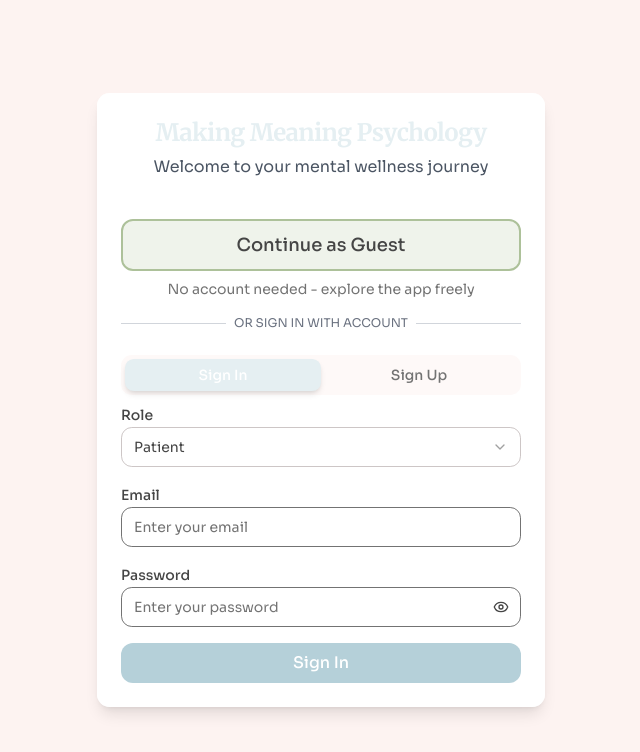
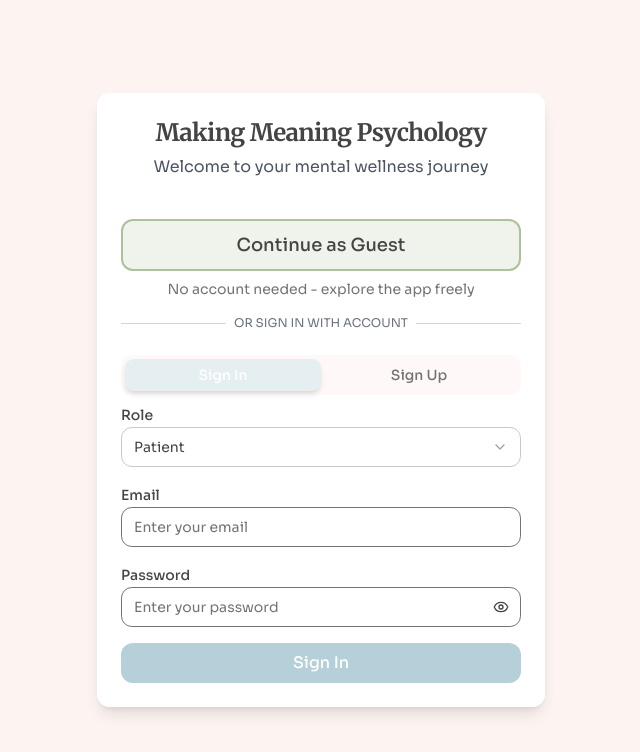
Before and after one commit to MMP-2025/mmp-app, a React (Vite) app: page / in a window 1280 px wide. Shown: the top 752 px of the page, without its empty margins (319-959 px from the left). Built offline with nearby package versions, Linux system fonts and the light colour scheme.

Commit message:
Verify Merriweather readability
Co-authored-by: MMP-2025 <221188072+MMP-2025@users.noreply.github.com>

```diff
--- a/src/components/auth/LoginForm.tsx
+++ b/src/components/auth/LoginForm.tsx
@@ -119,7 +119,7 @@ const LoginForm = () => {
   return <div className="min-h-screen flex items-center justify-center bg-mental-peach p-4">
       <Card className="w-full max-w-md shadow-lg border-0">
         <CardHeader className="bg-white/80 rounded-t-lg">
-          <CardTitle className="text-2xl text-center text-mental-blue font-semibold">
+          <CardTitle className="text-2xl text-center font-semibold" style={{ color: '#444' }}>
             Making Meaning Psychology
           </CardTitle>
           <p className="text-center text-gray-600">Welcome to your mental wellness journey</p>
```
